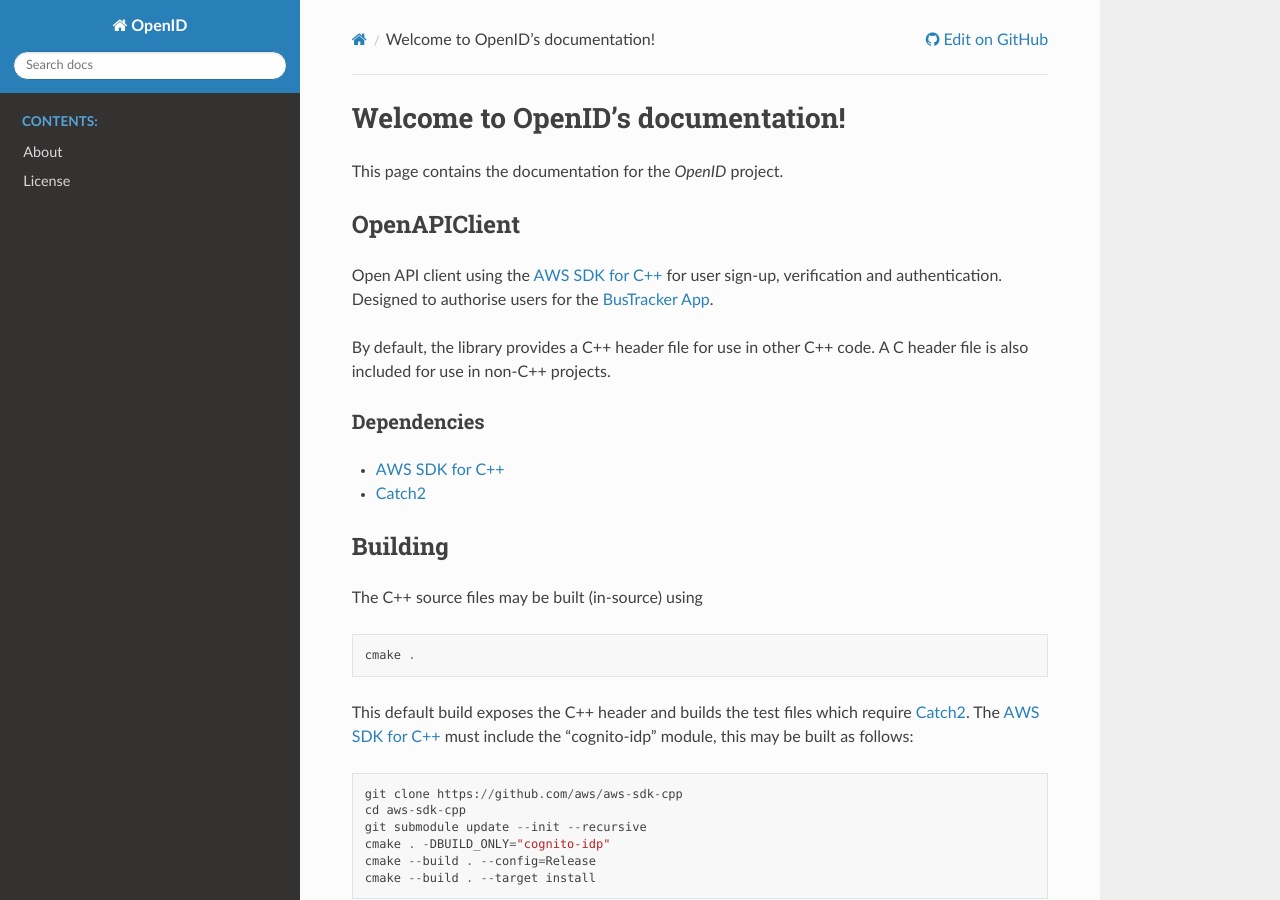
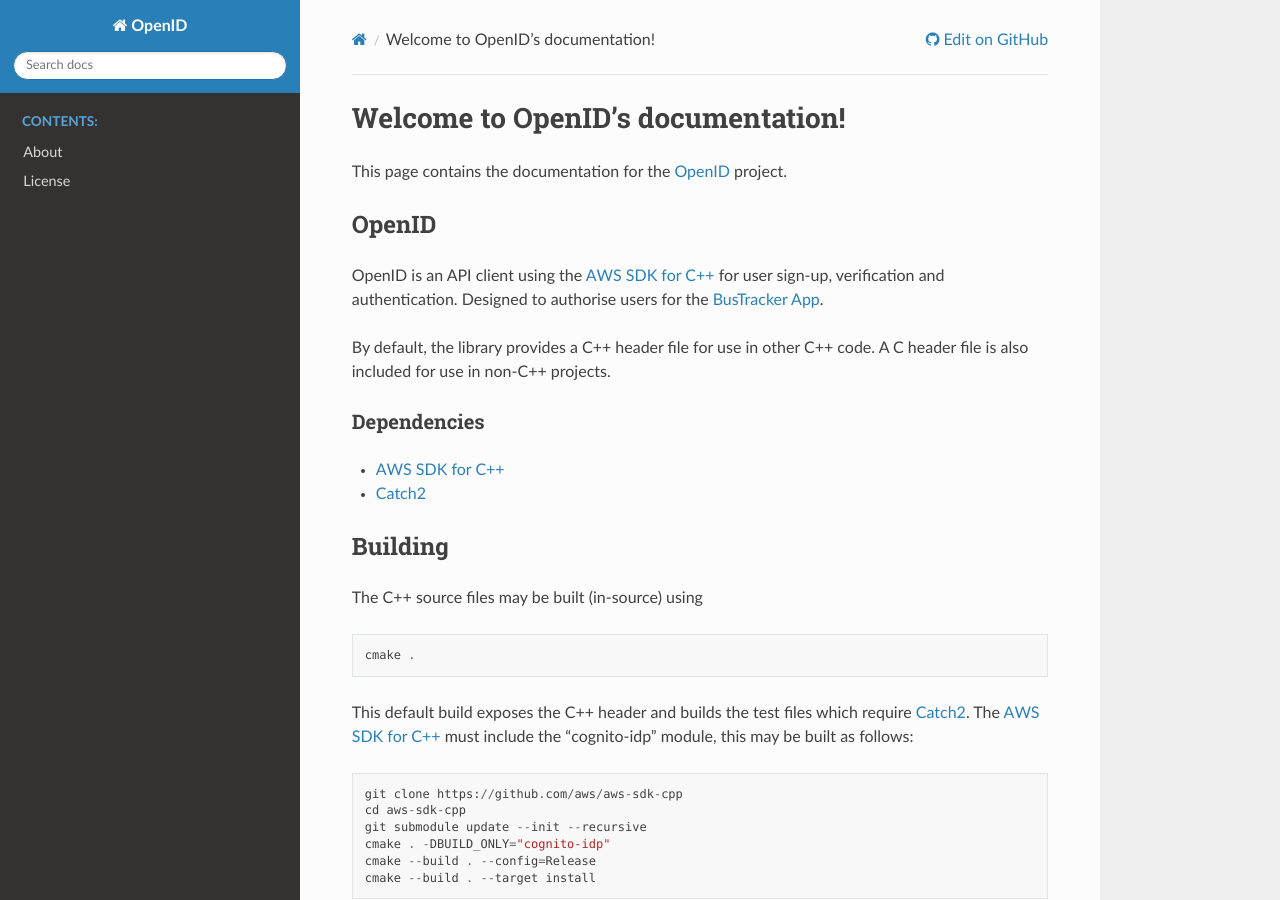
Before and after one commit to zwill22/OpenID, a Sphinx documentation site: the page built from docs/index.rst, in a window 1280 px wide and 900 px high. Built offline with Sphinx 7.4.7 and the Read the Docs theme 3.1.0, drawn with Linux system fonts in a browser that asks for light colours.

Commit message:
Updated docs

```diff
--- a/README.md
+++ b/README.md
@@ -1,6 +1,6 @@
-# OpenAPIClient
+# OpenID
 
-Open API client using the [AWS SDK for C++](https://aws.amazon.com/sdk-for-cpp/)
+OpenID is an API client using the [AWS SDK for C++](https://aws.amazon.com/sdk-for-cpp/)
 for user sign-up, verification and authentication. Designed to authorise users
 for the [BusTracker App](https://github.com/zwill22/BusTracker.git).
 
--- a/docs/index.rst
+++ b/docs/index.rst
@@ -6,9 +6,9 @@
 Welcome to OpenID's documentation!
 ==================================
 
-This page contains the documentation for the `OpenID` project.
+This page contains the documentation for the `OpenID`_ project.
 
-.. _iOSBuild: https://github.com/zwill22/iOSBuild
+.. _OpenID: https://github.com/zwill22/OpenID
 
 .. include:: ../README.md
    :parser: myst_parser.sphinx_
```
